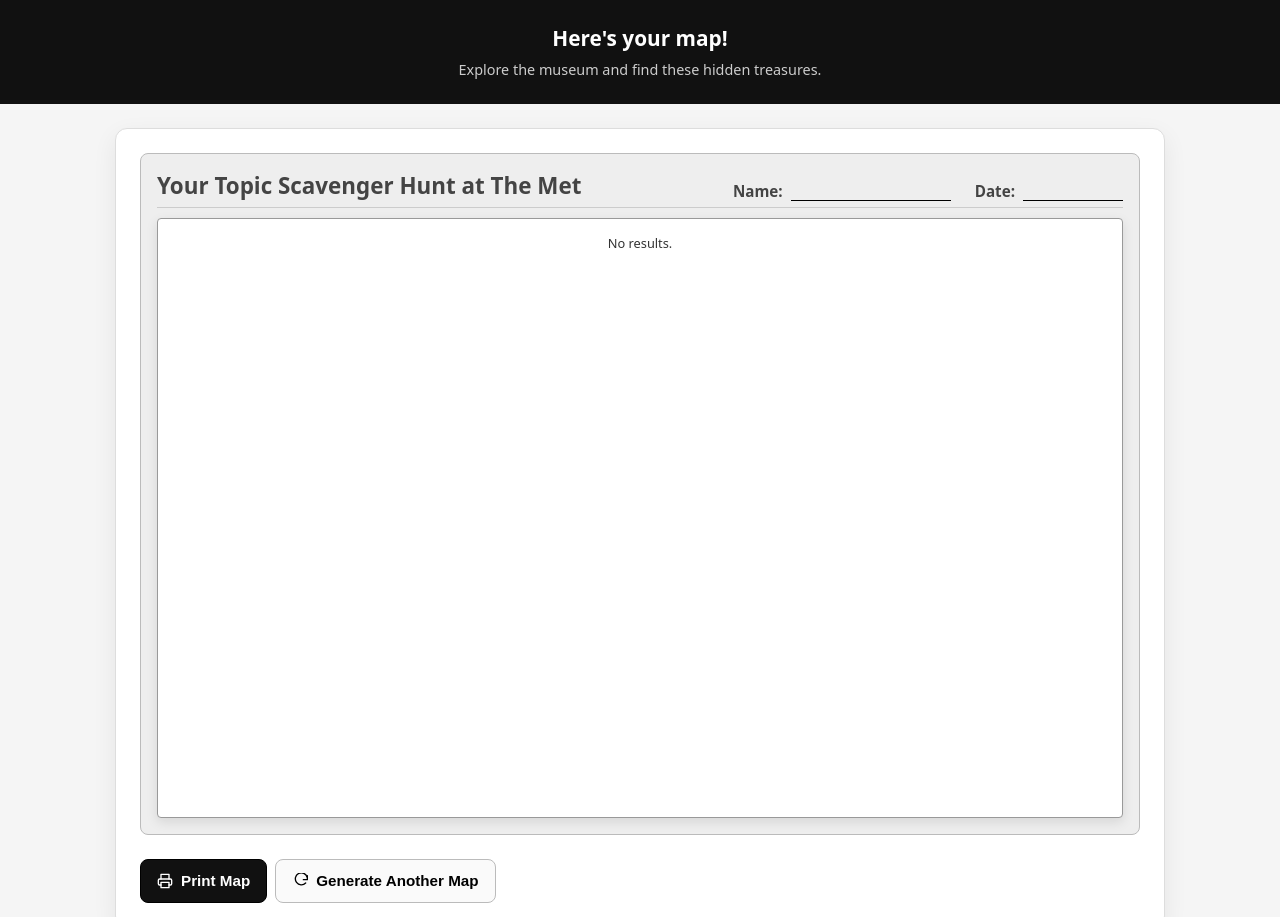
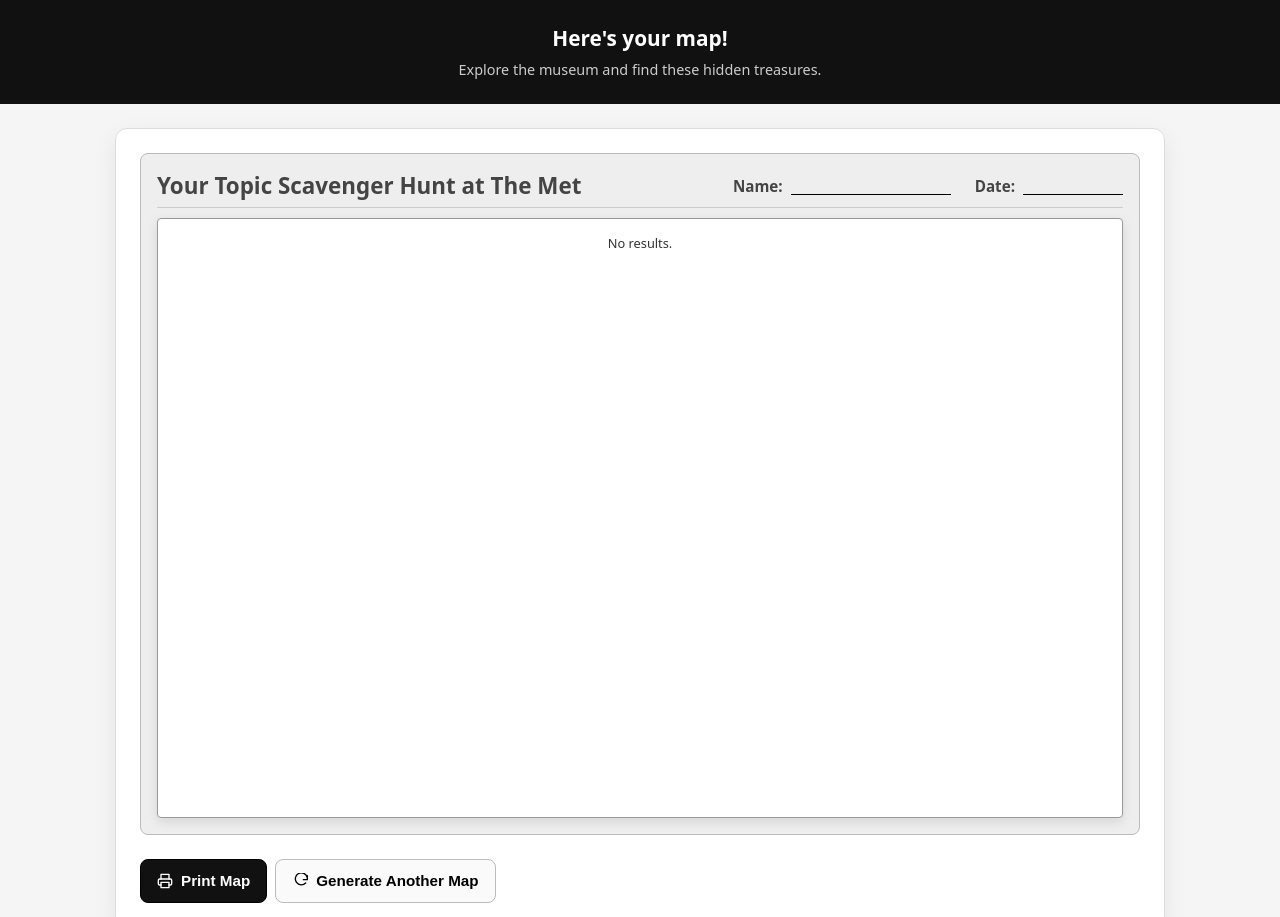
Before and after one commit to xinhuixu/ai-museum-scavenger-hunt, a plain HTML site: page map.html in a window 1280 px wide. Shown: the top 917 px of the page. Drawn offline with Linux system fonts and the light colour scheme.

Commit message:
header nowrap in print

```diff
--- a/styles.css
+++ b/styles.css
@@ -130,26 +130,64 @@ select:disabled { background:#eee; color:#666; cursor:not-allowed; }
 footer { text-align:center; font-size:.75rem; color:#777; margin-bottom:40px; }
 
 /* =======================
-   Worksheet header + column labels (map page)
+   Worksheet header (map page)
    ======================= */
 .sheet-header {
-  display:flex; justify-content:space-between; align-items:flex-end;
-  border-bottom:1px solid #ccc; padding-bottom:6px; margin-bottom:10px; font-family:inherit;
+  display: flex;
+  justify-content: space-between;
+  align-items: center;
+  border-bottom: 1px solid #ccc;
+  padding-bottom: 6px;
+  margin-bottom: 10px;
+  font-family: inherit;
+  text-align: left;
+  gap: 16px;
 }
-.sheet-header .title { font-size:1.4rem; font-weight:700; }
-.sheet-header .meta { display:flex; gap:24px; }
-.meta-field { display:flex; align-items:center; gap:8px; font-size:.95rem; }
-.blank-line { display:inline-block; border-bottom:1px solid #000; width:160px; height:1.2em; }
-.blank-line.short { width:100px; }
 
-/* simple column header row */
-.table-head {
-  display:flex; justify-content:space-between; font-weight:700; border-bottom:1px solid #ccc;
-  padding: 4px 4px 4px 4px; margin-bottom:6px;
+.sheet-header .title {
+  flex: 1 1 auto;
+  font-size: 1.4rem;
+  font-weight: 700;
+  text-align: left;
+  white-space: nowrap;       /* keep on one line */
+  overflow: visible;         /* show full text */
 }
-.table-head div:nth-child(1) { width: 25%; text-align:left; }
-.table-head div:nth-child(2) { width: 50%; text-align:left; }
-.table-head div:nth-child(3) { width: 25%; text-align:left; }
+
+.sheet-header .meta {
+  flex: 0 0 auto;
+  display: flex;
+  align-items: center;
+  gap: 24px;
+}
+
+.meta-field {
+  display: flex;
+  align-items: center;
+  gap: 8px;
+  font-size: 0.95rem;
+}
+
+.blank-line {
+  display: inline-block;
+  border-bottom: 1px solid #000;
+  width: 160px;
+  height: 1.2em;
+}
+
+.blank-line.short {
+  width: 100px;
+}
+
+@media print {
+  .sheet-header {
+    align-items: center;
+    border-bottom: 1px solid #000;
+  }
+  .sheet-header .title {
+    white-space: nowrap;
+    overflow: visible;
+  }
+}
 
 /* =======================
    Hunt item (3 columns)
```
